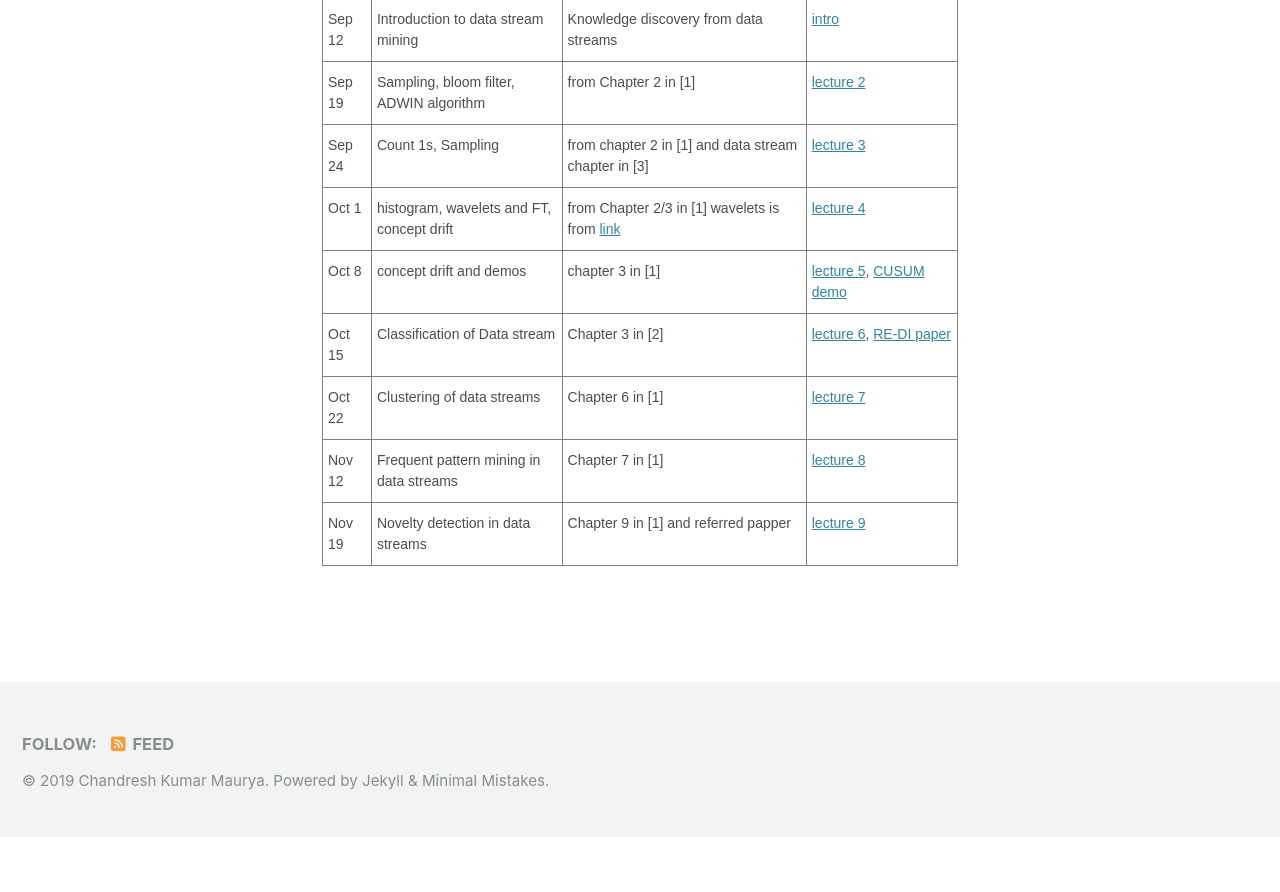
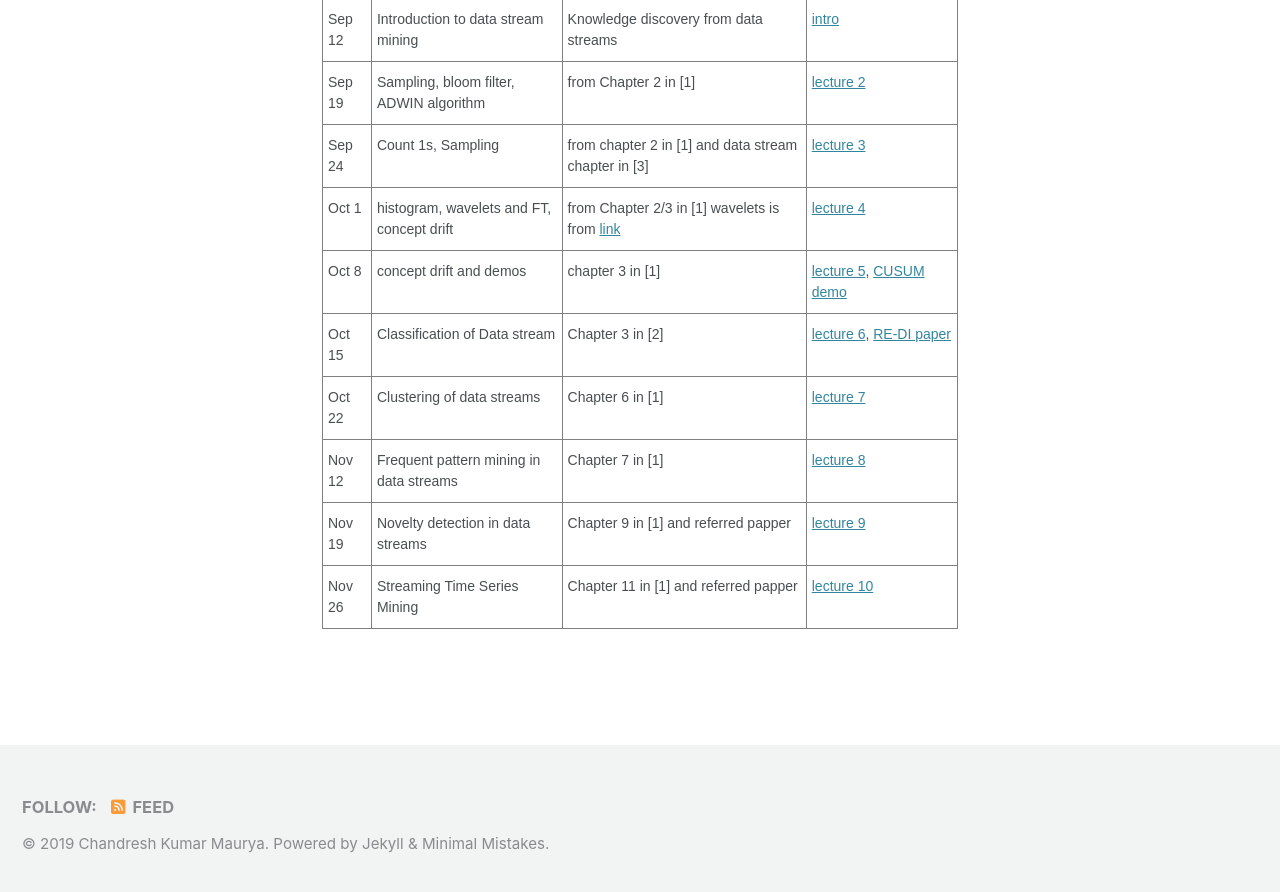
Before and after one commit to chandreshiit/oldsite, a Jekyll site: the page built from _pages/teaching.md, in a window 1280 px wide and 900 px high, scrolled down 1436 px. Shown: the top 892 px of the window. Built offline with Jekyll 4.4.1, drawn with Linux system fonts in a browser that asks for light colours; cached includes are drawn as plain includes; nearby versions of some CDN libraries; before the commit the page ends 2273 px from its top, so only the background shows below that.

Commit message:
added time series

```diff
--- a/_pages/teaching.md
+++ b/_pages/teaching.md
@@ -94,4 +94,10 @@ Assignment 1 and 2 -5 marks, Assignment 3-20 marks, Mid-term-20 marks, Final exa
     <td class="tg-0pky">Chapter 9 in [1] and referred papper</td>
     <td class="tg-0pky"><a href="https://drive.google.com/open?id=1DRpC9u1_bdG83_XZ6CH6MqWwC7oq08re">lecture 9</a></td>
   </tr>
+<tr>
+    <td class="tg-0pky">Nov 26</td>
+    <td class="tg-0pky">Streaming Time Series Mining</td>
+    <td class="tg-0pky">Chapter 11 in [1] and referred papper</td>
+    <td class="tg-0pky"><a href="https://drive.google.com/open?id=1hVPRfL_-gr6ELYqRlKQYcZup2D-55p-8">lecture 10</a></td>
+  </tr>
 </table>
```
